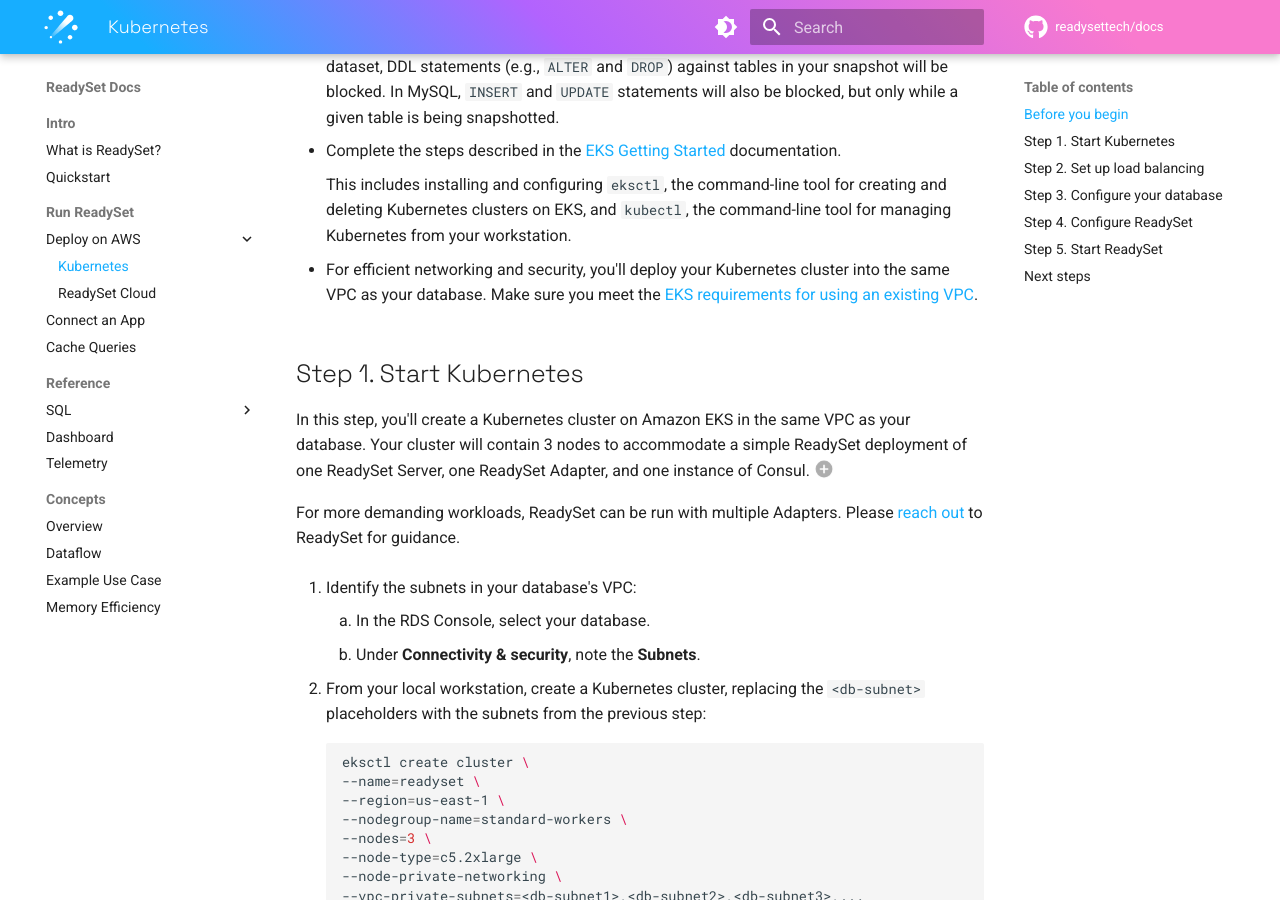
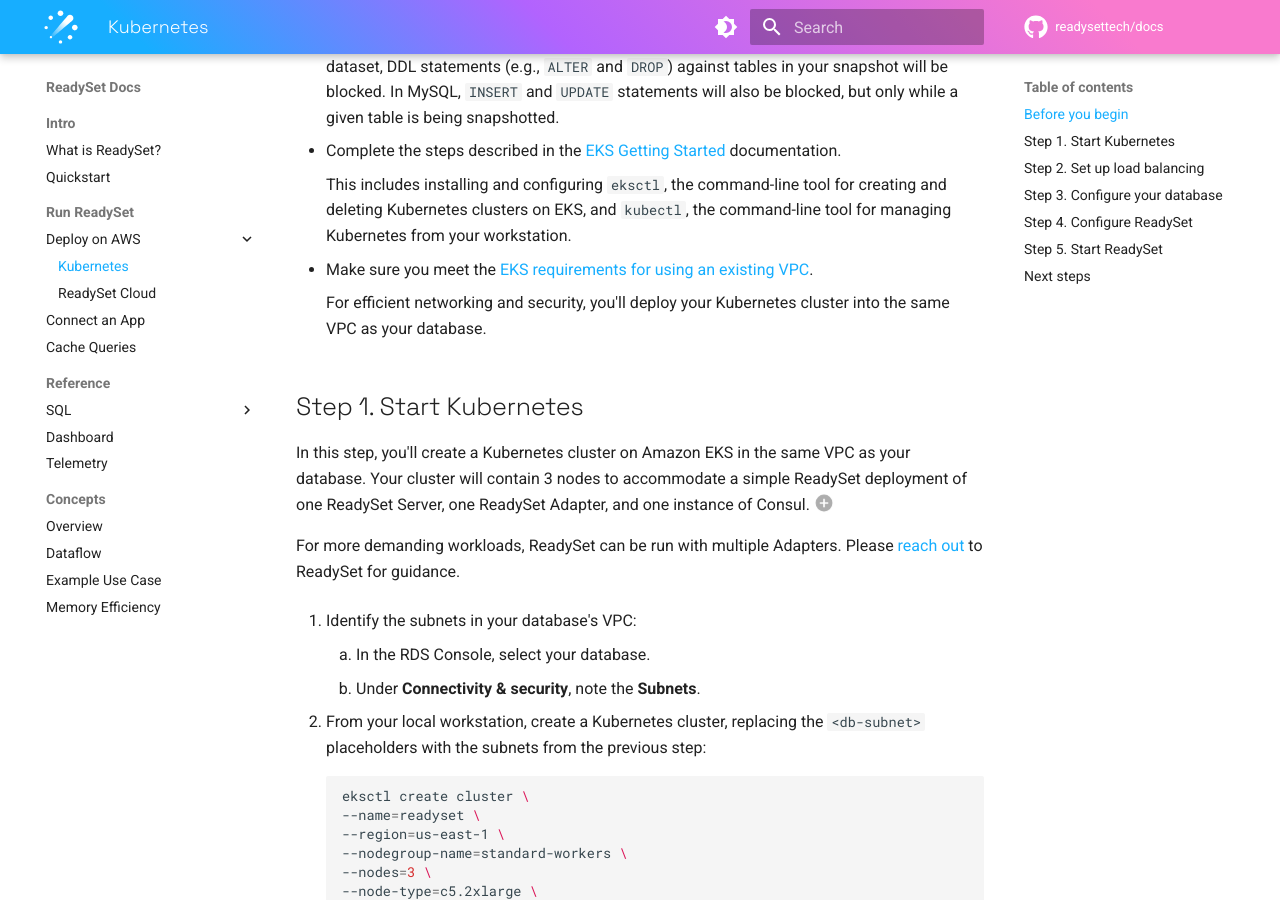
Before and after one commit to readysettech/docs-old, an MkDocs documentation site: the page built from docs/guides/deploy-readyset-kubernetes.md, in a window 1280 px wide and 900 px high, scrolled down 655 px. Built offline with MkDocs 1.6.1 and Material for MkDocs 9.7.7, drawn with Linux system fonts in a browser that asks for light colours; comment, search, counter and statistics services are not loaded.

Commit message:
Fix prereq formatting

```diff
--- a/docs/guides/deploy-readyset-kubernetes.md
+++ b/docs/guides/deploy-readyset-kubernetes.md
@@ -18,7 +18,9 @@
 
     This includes installing and configuring `eksctl`, the command-line tool for creating and deleting Kubernetes clusters on EKS, and `kubectl`, the command-line tool for managing Kubernetes from your workstation.
 
-- For efficient networking and security, you'll deploy your Kubernetes cluster into the same VPC as your database. Make sure you meet the [EKS requirements for using an existing VPC](https://eksctl.io/usage/vpc-configuration/#use-existing-vpc-other-custom-configuration).
+- Make sure you meet the [EKS requirements for using an existing VPC](https://eksctl.io/usage/vpc-configuration/#use-existing-vpc-other-custom-configuration).
+
+    For efficient networking and security, you'll deploy your Kubernetes cluster into the same VPC as your database.
 
 ## Step 1. Start Kubernetes
 
```
